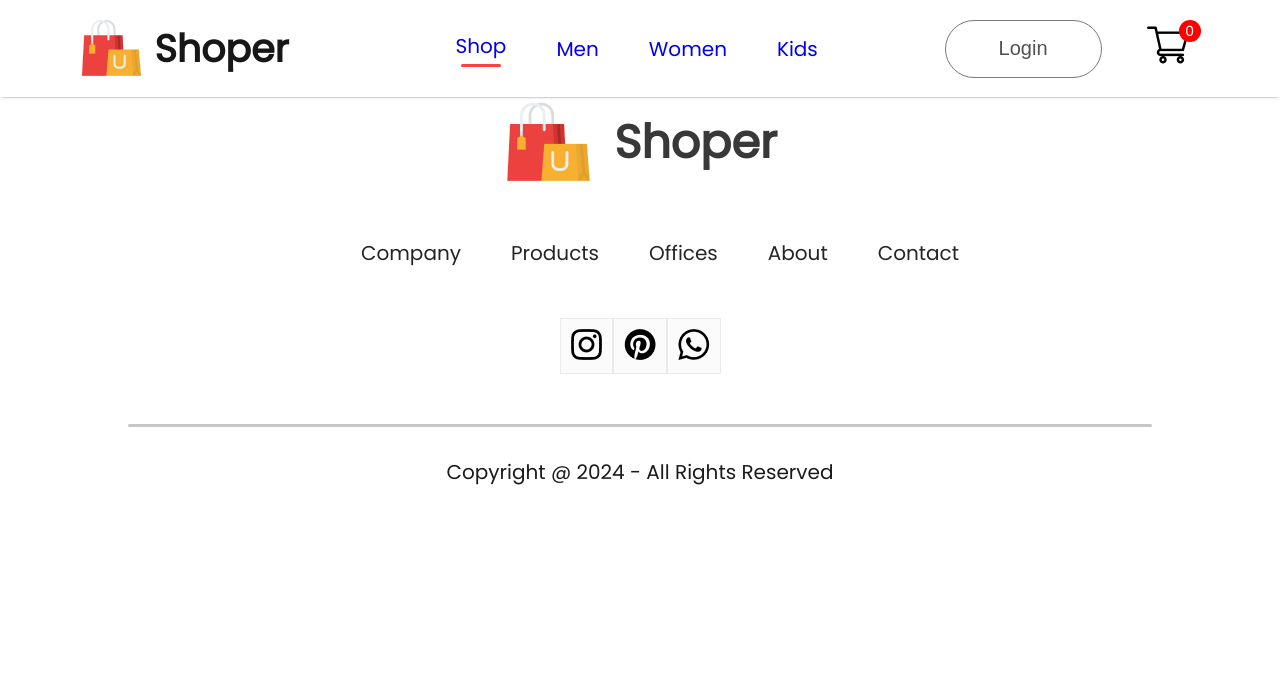
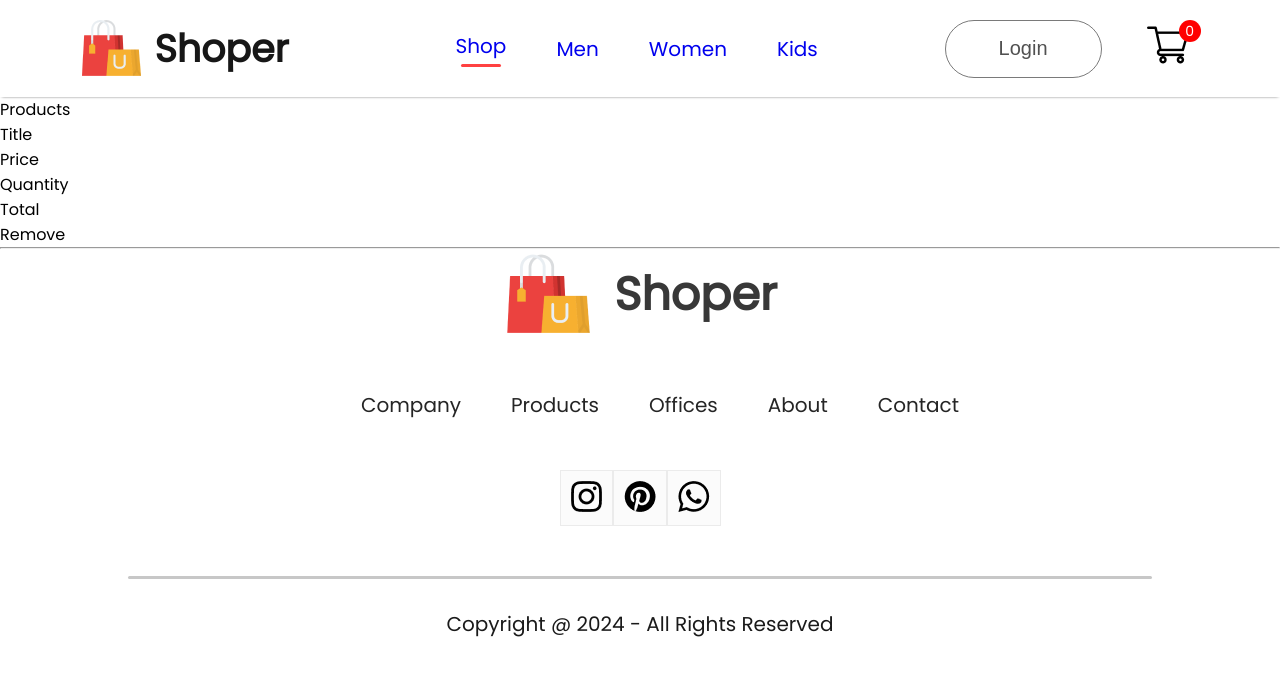
Before and after one commit to SaiCharan1394/shoper-website, a React (Create React App) app: page /cart in a window 1280 px wide. Shown: the top 676 px of the page. Built offline with nearby package versions, Linux system fonts and the light colour scheme.

Commit message:
Update CartItems.jsx

```diff
--- a/src/components/CartItems/CartItems.jsx
+++ b/src/components/CartItems/CartItems.jsx
@@ -1,9 +1,47 @@
-import React from 'react'
-import "./CartItems.css"
+import React from "react";
+import "./CartItems.css";
+import { ShopContext } from "../../Context/ShopContext";
+import { useContext } from "react";
+import remove_icon from "../Assets/cart_cross_icon.png";
 const CartItems = () => {
+  const { all_product, cartItems, removeFromCart } = useContext(ShopContext);
   return (
-    <div className=''></div>
-  )
-}
+    <div className="cartitems">
+      <div className="cartitems-format-main">
+        <p>Products</p>
+        <p>Title</p>
+        <p>Price</p>
+        <p>Quantity</p>
+        <p>Total</p>
+        <p>Remove</p>
+      </div>
+      <hr />
+      {all_product.map((e)=>{
+        if (cartItems[e.id] > 0) {
+          return (
+            <div>
+              <div className="cartitems-format">
+                <img src={e.image} alt="" className="carticon-product-icon" />
+                <p>{e.name}</p>
+                <p>${e.new_price}</p>
+                <button className="cartitems-quantity">
+                  {cartItems[e.id]}
+                </button>
+                <p>{e.new_price * cartItems[e.id]}</p>
+                <img
+                  src={remove_icon}
+                  onClick={() => {
+                    removeFromCart(e.id);
+                  }}
+                  alt=""
+                />
+              </div>
+            </div>
+          );
+        }
+      })}
+    </div>
+  );
+};
 
-export default CartItems
+export default CartItems;
```
